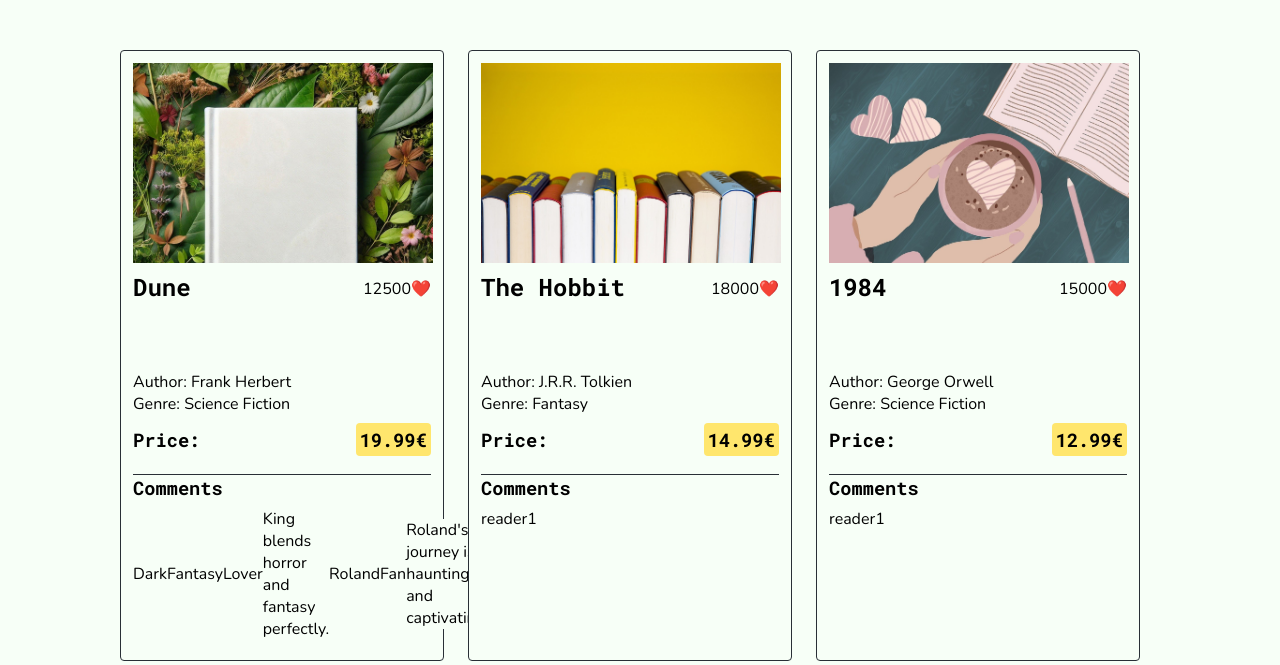
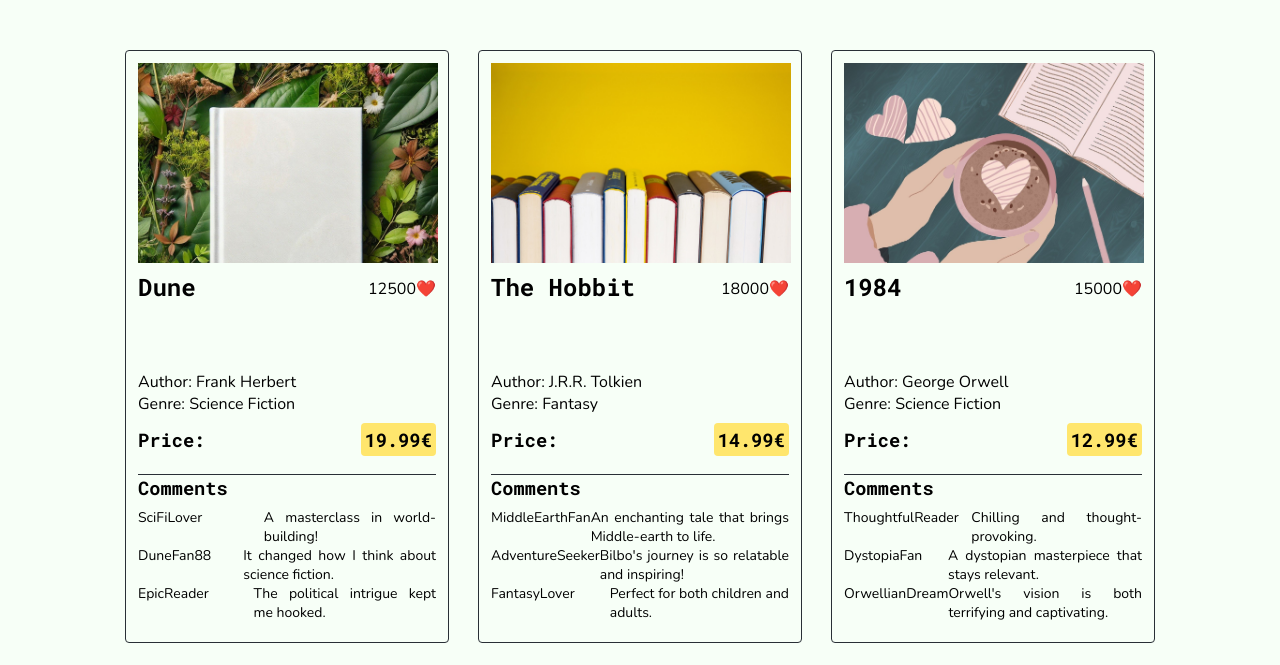
Before and after one commit to catalina-acosta/bookstore, a plain HTML site: page index.html in a window 1280 px wide. Shown: the part 78-743 px from the top of the page. Drawn offline with nearby package versions, Linux system fonts and the light colour scheme.

Commit message:
implemented: rendering of book comments along with the renderBooksCards function

```diff
--- a/script.js
+++ b/script.js
@@ -12,6 +12,7 @@ function renderBookcards() {
         let currentBookComments = books[indexBook].comments;
         let commentsUsersRef = document.getElementById("commentsUsers");
         commentsUsersRef.innerHTML = "";
+        commentsUsersRef.setAttribute('id', indexBook)
 
         for (let indexComment = 0; indexComment < currentBookComments.length; indexComment++) {
             let bookComment = currentBookComments[indexComment].text;
@@ -55,21 +56,22 @@ function getBookTemplate(indexBook) {
             `
 }
 
-function renderComments(indexBook){
-    let currentBookComments = indexBook.comments;
-    let commentsUsersRef = document.getElementById("commentsUsers");
-    commentsUsersRef.innerHTML = "";
+// function renderComments(indexBook){
+//     let currentBookComments = indexBook.comments;
+//     let commentsUsersRef = document.getElementById("commentsUsers");
+//     commentsUsersRef.innerHTML = "";
 
-    for (let indexComment = 0; indexComment < currentBookComments.length; indexComment++) {
-        let bookComment = currentBookComments[indexComment].text;
-        let userComment = currentBookComments[indexComment].username;
-        commentsUsersRef.innerHTML += getCommentsTemplate(bookComment, userComment);
-    }
-}
+//     for (let indexComment = 0; indexComment < currentBookComments.length; indexComment++) {
+//         let bookComment = currentBookComments[indexComment].text;
+//         let userComment = currentBookComments[indexComment].username;
+//         commentsUsersRef.innerHTML += getCommentsTemplate(bookComment, userComment);
+//     }
+// }
 
 function getCommentsTemplate(bookComment, userComment) {
-    return `
-            <p>${userComment}</p>
-            <p>${bookComment}</p>
+    return `<div class="comments-container">
+                <div class="user-div">${userComment}</div>
+                <div class="comment-div">${bookComment}</div>
+            </div>
     `
 }
--- a/style.css
+++ b/style.css
@@ -49,6 +49,7 @@ button {
 #content{
     margin: 48px 0;
     display: flex;
+    justify-content: space-evenly;
     flex-wrap: wrap;
     gap: 24px;
 }
@@ -99,3 +100,18 @@ button {
     margin-top: 18px;
     border-top: 1px solid var(--dark-grey);
 }
+
+.comments-users {
+    flex-direction: column;
+}
+
+.comments-container {
+    display: flex;
+    font-size: 14px;
+    text-align: justify;
+    width: 100%;
+}
+
+.user-div {
+    width: 50%;
+}
```
